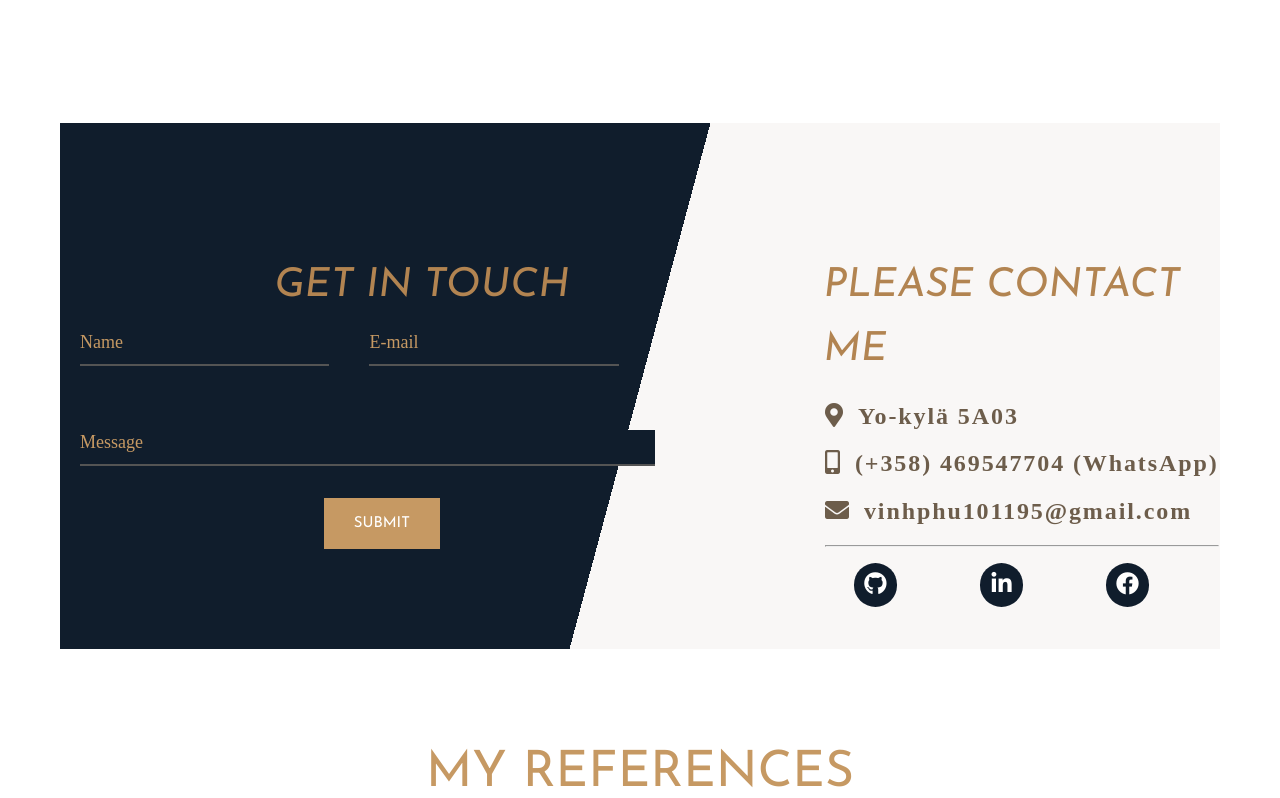
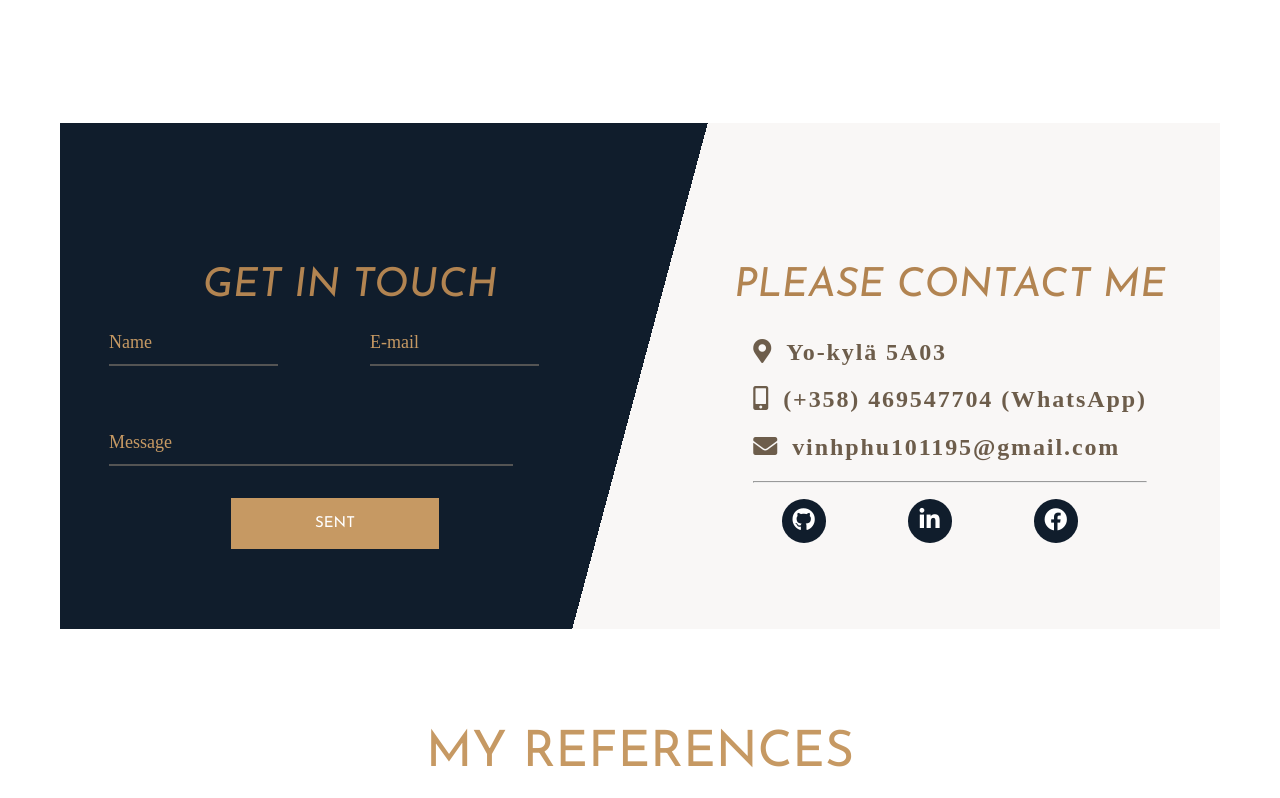
Before and after one commit to vinhphu101195/Phu-Chau-Portfolio-2, a React (Create React App) app: page / in a window 1280 px wide. Shown: the part 3855-4653 px from the top of the page. Built offline with nearby package versions, Linux system fonts and the light colour scheme; a web font is replaced by a local one.

Commit message:
add sent email

```diff
--- a/src/components/contact/Contact.js
+++ b/src/components/contact/Contact.js
@@ -33,21 +33,22 @@ const Contact = () => {
         <section className="contact">
             <div className="contact__email">
                 <h1 className="contact__email__title heading-3">Get in touch</h1>
-                <form className="contact-form row">
-                    <div className="form-field col x-50">
+                <form className="contact-form row" action="mailto:vinhphu101195@gmail.com" method="post" enctype="text/plain">
+                    <div className="form-field col x-50 form-field-name">
                         <input id="name" className="input-text js-input" type="text" required />
                         <label className="label" htmlFor="name">Name</label>
                     </div>
-                    <div className="form-field col x-50">
+                    <div className="form-field col x-50 form-field-email">
                         <input id="email" className="input-text js-input" type="email" required />
                         <label className="label" htmlFor="email">E-mail</label>
                     </div>
-                    <div className="form-field col x-100">
+                    <div className="form-field col x-100 form-field-message">
                         <input id="message" className="input-text js-input" type="text" required />
                         <label className="label" htmlFor="message">Message</label>
                     </div>
+                    <input className="btn form-field-btn" type="submit" value="Sent" />
+
                 </form>
-                <button className="btn mt-2 mg-8" type="submit" >Submit</button>
             </div>
 
             <div className="contact__infor">
--- a/src/components/contact/_contact.scss
+++ b/src/components/contact/_contact.scss
@@ -19,7 +19,7 @@
        float: left;
        box-sizing: border-box;
        &.x-50 {
-          width: 40%;
+          width: 80%;
        }
        &.x-100 {
           width: 85%;
@@ -51,10 +51,27 @@
  }
 
  .contact-form {
+    width: 90%;
+    display: grid;
+    grid-template-columns: repeat(2,50%);
+
+
+
     .form-field {
        position: relative;
        margin: 32px 0;
+
+       &-message{
+          grid-column: 1/-1;
+       }
+       &-btn{
+         grid-column: 1/-1;
+         width: 40%;
+         justify-self:center;
+         margin-right: 3rem;
+       }
     }
+
     .input-text {
        display: block;
        width: 100%;
@@ -66,6 +83,7 @@
        line-height: 26px;
        font-weight: 400;
        background-color: $color-secondary;
+       color: #fff;
 
        @media only screen and (max-width: $bp-large) {
          background-color: #fff;
@@ -145,6 +163,7 @@
     }
 
     &__email{
+      width: 50%;
       color: #fff;
       display: flex;
       flex-direction: column;
@@ -169,6 +188,7 @@
         flex-direction: column;
         align-items: center;
         padding:10rem 0 0 4rem;
+        width: 50%;
 
         @media only screen and (max-width: $bp-large) {
          background-color: $color-grey-light-1;
```
